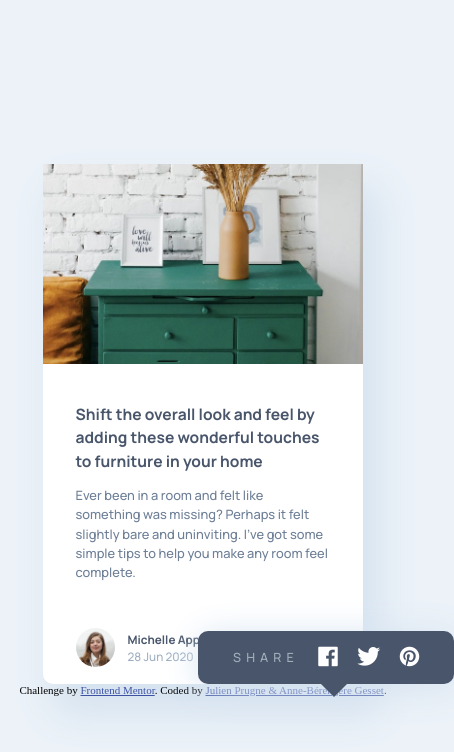
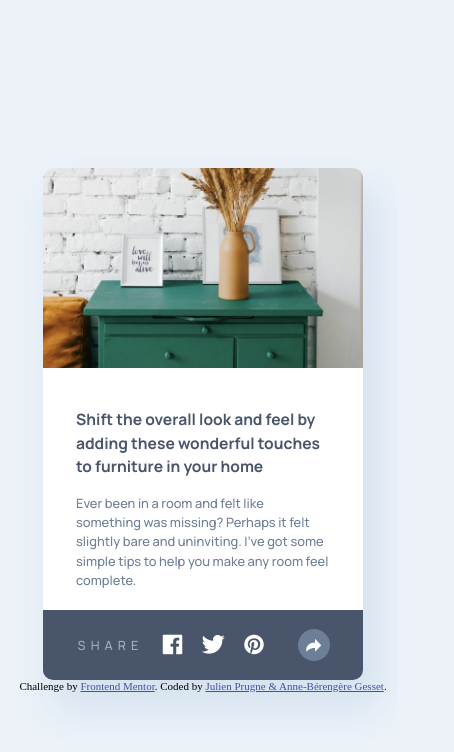
Before and after one commit to bassochette/Article-preview-component, a plain HTML site: page index.html in a window 390 px wide. Both pictures are taken after a click on the element 314 px from the left and 649 px from the top of the page. Shown: the whole page, 454 px wide, since content can reach past the window. Drawn offline with Linux system fonts and the light colour scheme; files whose address does not match are found by name.

Commit message:
barre de partage mobile

```diff
--- a/css/style.css
+++ b/css/style.css
@@ -46,6 +46,7 @@ body {
     font-size: 1em;
     color: hsl(214, 17%, 51%);
     margin-bottom: 1.5em;
+    line-height: 1.5em;
 }
 
 .card_content_footer {
@@ -104,7 +105,6 @@ body {
 
 .share_tooltip {
     /*max-width: 50%;*/
-    padding: 0.85em 1.8em;
     border-radius: 10px;
     background-color: hsl(217, 19%, 35%);
     font-size: 1.5em;
@@ -155,11 +155,13 @@ body {
     }
 
     .image {
-        width: 10px;
-        min-width: 100%;
-        max-height: 200px;
+        height: 200px;
+        /*min-width: 100%;*/
+        /*max-height: 200px;*/
         display: flex;
         align-items: center;
+        border-radius: 10px 10px 0px 0px;
+
     }
 
     .image > img {
@@ -171,18 +173,31 @@ body {
     }
 
     .card_content {
-        padding: 2.96em 2.5em 1em 2.5em;
+        overflow: hidden;
     }
 
     .card_content_header {
         font-size: 1.2em;
         line-height: 1.5em;
+        padding-top: 40px;
+        padding-right: 33px;
+        padding-left: 33px;
     }
 
     .card_content_body {
         font-size: 0.99em;
-        margin-bottom: 2.5em;
         line-height: 1.5em;
+        padding-top: 15px;
+        padding-right: 33px;
+        padding-left: 33px;
+    }
+
+    .card_content_footer {
+        border-radius: 0px 0px 10px 10px;
+        padding-right: 33px;
+        padding-left: 33px;
+        padding-bottom: 13px;
+        padding-top: 14px
     }
 
     .author_name {
@@ -202,11 +217,18 @@ body {
 
     .share_tooltip {
         position: absolute;
-        z-index: 100;
+        /*z-index: 100;*/
         bottom: -56%;
-        left: -100px;
+        left: -255px;
+        height: 36px;
+        border-radius: 0px 0px 10px 10px;
+        box-shadow: none;
+        padding: 0.85em 1.6em 0.85em 1.8em;
     }
 
+    .has-couleurshare-background {
+        background-color: hsl(217, 19%, 35%);
+    }
 }
 
 @media only screen and (min-width: 901px) {
@@ -217,7 +239,9 @@ body {
     }
 
     .image {
-        width: 45%;
+        width: 40%;
+        border-radius: 10px 0px 0px 10px;
+
     }
 
     .image > img {
@@ -228,11 +252,23 @@ body {
 
     .card_content {
         width: 55%;
-        padding: 2.96em;
+        padding: 2.96em 2.96em 1.96em 2.96em;
     }
+
+    /*.card-content {*/
+    /*    padding: 1.3em 0em 1.3em 0em;*/
+    /*}*/
 
     .card_content_header {
         font-size: 1.5em;
     }
 
+    .card_content_body{
+        padding-top: 1em;
+    }
+
+    .share_tooltip {
+        padding: 0.85em 1.8em;
+    }
+
 }
--- a/index.html
+++ b/index.html
@@ -26,18 +26,18 @@
     <img  src="images/drawers.jpg" alt="drawer">
   </section>
   <section class="card_content">
-    <div class="card_content_header">
+    <div>
+      <p class="card_content_header">
         Shift the overall look and feel by adding these wonderful
         touches to furniture in your home
+      </p>
     </div>
     <div class="card_content_body">
-      <p class="description">
         Ever been in a room and felt like something was missing? Perhaps
         it felt slightly bare and uninviting. I’ve got some simple tips
         to help you make any room feel complete.
-      </p>
     </div>
-    <div class="card_content_footer">
+    <div class="card_content_footer" id="card_content_footer">
       <div class="author">
         <div>
           <img src="images/avatar-michelle.jpg" alt="author avatar" class="avatar">
--- a/js/app.js
+++ b/js/app.js
@@ -1,17 +1,18 @@
 (function() {
     var shareButton = document.getElementById('share-button');
     var tooltip = document.getElementById('share-tooltip');
+    var cardFooter = document.getElementById('card_content_footer')
 
     shareButton
         .addEventListener('click', function(event) {
             if(tooltip.classList.contains('hidden')) {
                tooltip.classList.remove('hidden');
-               shareButton.classList.add('share--active')
+               shareButton.classList.add('share--active');
+               cardFooter.classList.add('has-couleurshare-background')
             } else {
-               tooltip.classList.add('hidden')
-                shareButton.classList.remove('share--active')
+               tooltip.classList.add('hidden');
+               shareButton.classList.remove('share--active');
+               cardFooter.classList.remove('has-couleurshare-background');
             }
         });
 })();
-
-document.re
```
